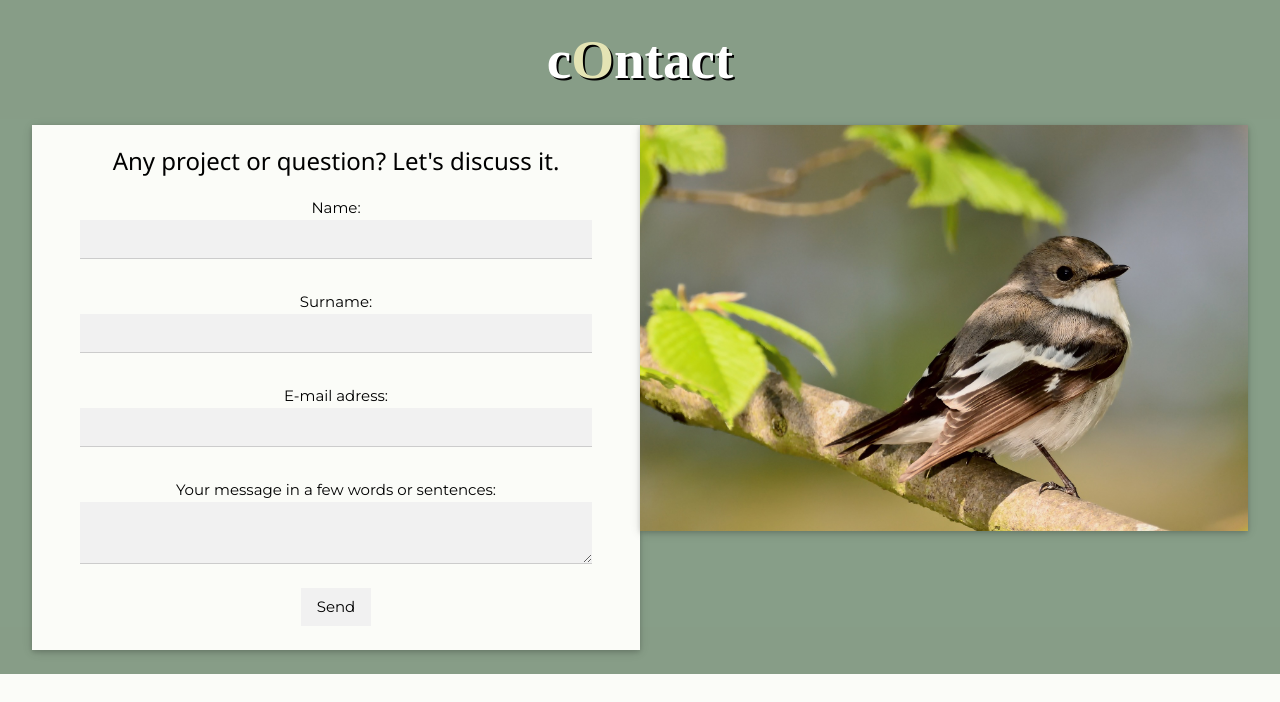
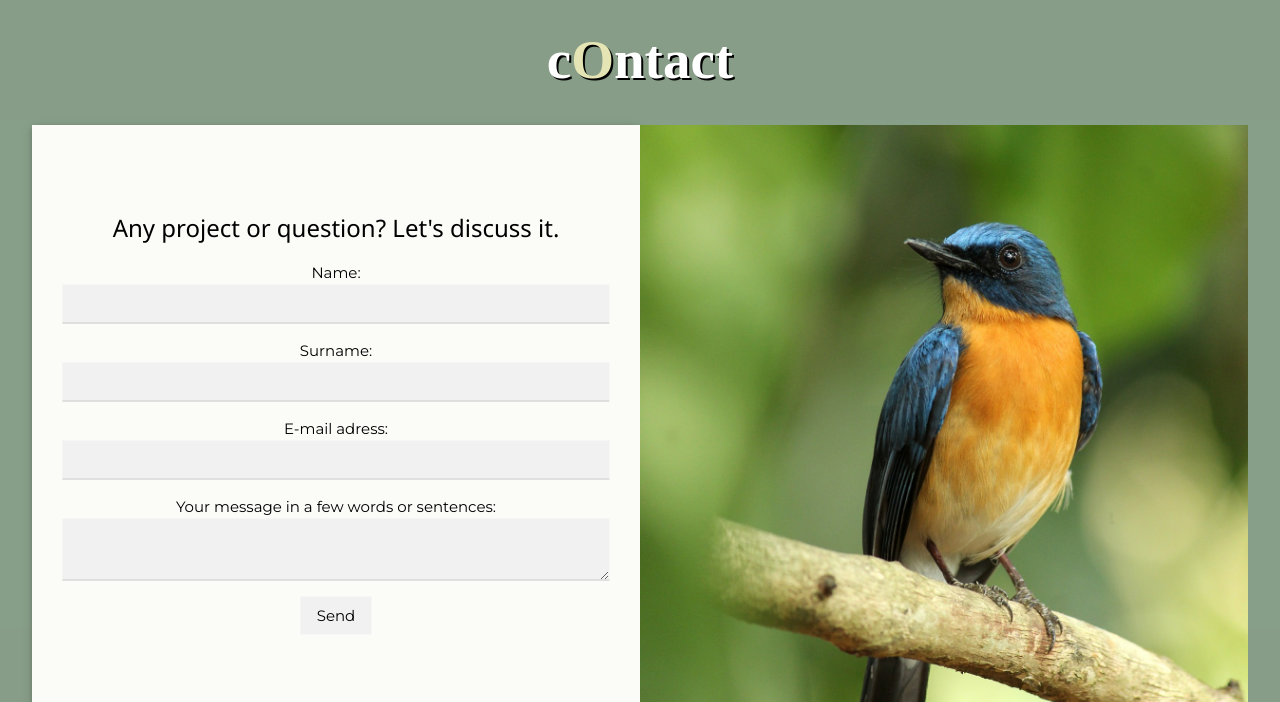
Before and after one commit to timdecool/mobilefirst-htmlcssproject, a plain HTML site: page index.html in a window 1280 px wide. Shown: the part 2930-3632 px from the top of the page. Drawn offline with nearby package versions, Linux system fonts and the light colour scheme; a web font is replaced by a local one.

Commit message:
Fixed contact photo height

```diff
--- a/index.html
+++ b/index.html
@@ -74,6 +74,21 @@
             background-image: url('assets/img/photo2.jpg');
             background-position: center;
         }
+
+        .piaf2 {
+            background-image: url('assets/img/photo10.jpg');
+            background-position: center;
+            background-size: cover;
+        }
+
+        .contacthalf {
+            height: 600px;
+        }
+
+        .contactform {
+            width: 90%;
+        }
+
 
         .hometitle {
             padding: 20px;
@@ -271,25 +286,26 @@
 
                 <div class="w3-row w3-margin">
                     <div class="w3-half">
-                        <form class="w3-card w3-padding callout" data-aos="fade-up" data-aos-duration="1500" >
-                            <h3>Any project or question? Let's discuss it.</h3>
+                        <form class="w3-card callout contacthalf w3-display-container w3-padding" data-aos="fade-up" data-aos-duration="1500" >
+                            <div class="w3-display-middle contactform">
+                                <h3 class="w3-margin-bottom">Any project or question? Let's discuss it.</h3>
 
-                            <div class="w3-margin-left w3-margin-right w3-padding">
+                                <div class="w3-margin-top">
                                     <label for="surname">Name:</label>
                                     <input class="w3-input w3-light-gray w3-margin-bottom" type="text" name="surname" id="surname">
                                 </div>
 
-                            <div class="w3-margin-left w3-margin-right w3-padding">
+                                <div>
                                     <label for="name">Surname:</label>
                                     <input class="w3-input w3-light-gray w3-margin-bottom" type="text" name="name" id="name">
                                 </div>
 
-                            <div class="w3-margin-left w3-margin-right w3-padding">
+                                <div>
                                     <label for="email">E-mail adress:</label>
                                     <input class="w3-input w3-light-gray w3-margin-bottom" type="email" name="email" id="email">
                                 </div>
 
-                            <div class="w3-margin-left w3-margin-right w3-padding">
+                                <div>
                                     <label for="message">Your message in a few words or sentences:</label>
                                     <textarea class="w3-input w3-light-gray" name="message" id="message"></textarea>
                                 </div>
@@ -297,11 +313,13 @@
                                 <div>
                                     <button class="w3-button w3-margin w3-light-gray">Send</button>
                                 </div>
+
+                            </div>
                         </form>
                     </div>
-                    <div class="w3-half">
-                        <img src="assets/img/photo8.jpg" alt="Photo de moi" title="Photo de présentation"
-                        class="w3-image w3-card" data-aos="fade-up" data-aos-duration="1500" >
+                    <div class="w3-half piaf2 contacthalf" data-aos="fade-up" data-aos-duration="1500" >
+                        <!-- <img src="assets/img/photo10.jpg" alt="Photo d'oiseau sympa" title="Photo d'oiseau sympa"
+                            class="w3-image w3-card w3-margin-bottom" data-aos="fade-in" data-aos-duration="1500" > -->
                     </div>
                 </div>
 
```
Also changed, not shown: assets/img/photo10.jpg (added). Lines whose indentation alone changed are shown as unchanged.
